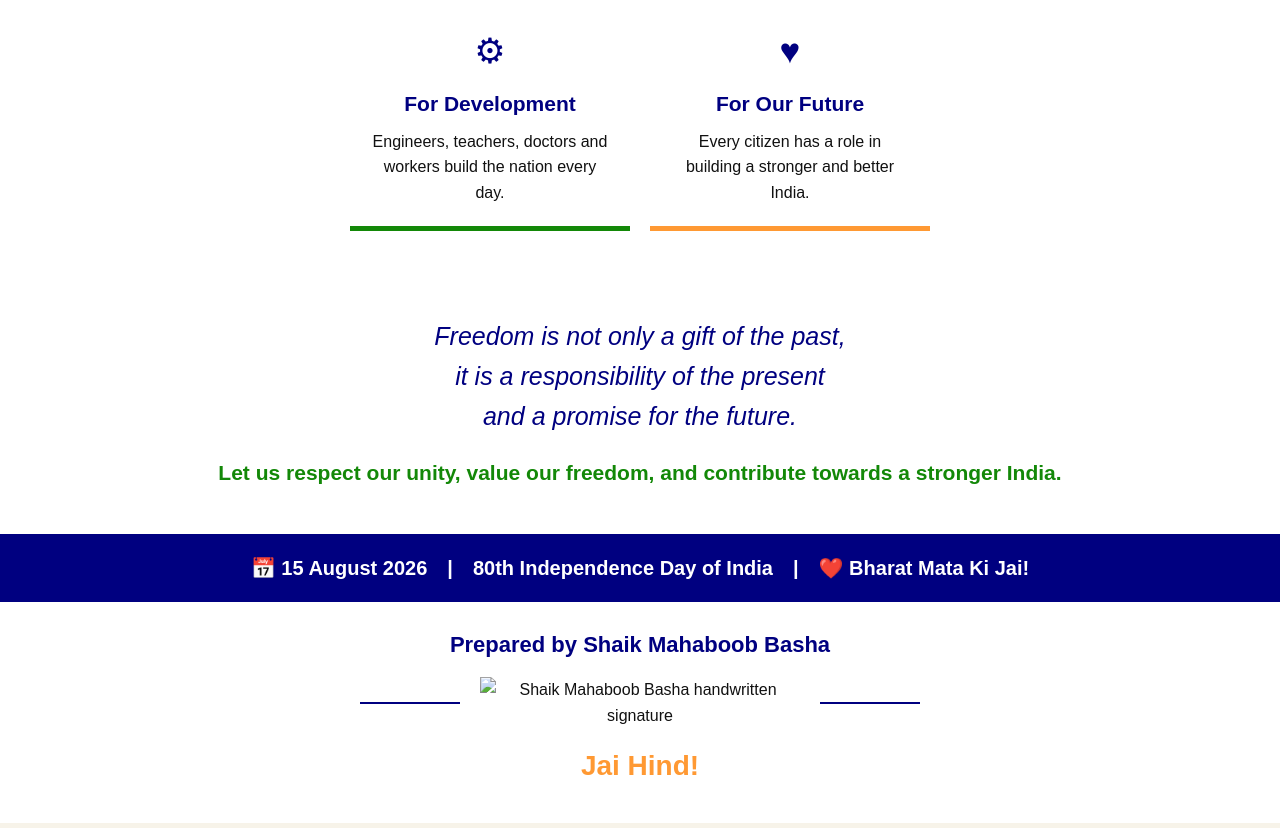
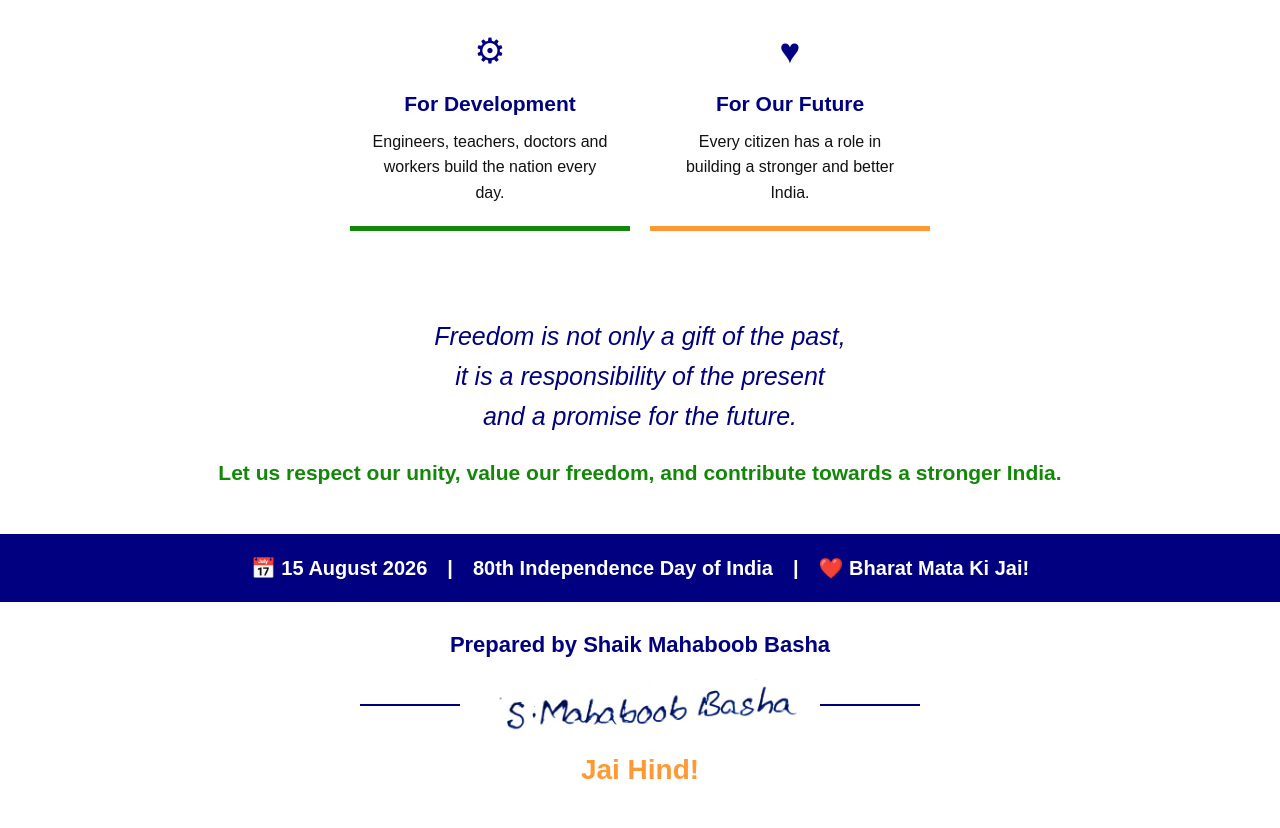
Before and after one commit to shaikbasha-dev/Indian-Independence-Day-2026, a plain HTML site: page index.html in a window 1280 px wide. Shown: the part 2341-3169 px from the top of the page. Drawn offline with Linux system fonts and the light colour scheme.

Commit message:
fix: correct handwritten signature image path
Correct the handwritten signature image reference in index.html to match the actual filename stored in the assets folder.

Update the image source from assets/signature.png to assets/signature-transparent.png so the original handwritten signature loads correctly in the webpage footer.

No changes are made to the signature itself or its styling.

```diff
--- a/index.html
+++ b/index.html
@@ -48,12 +48,9 @@
     </header>
 
 
-    <!-- Main Content -->
+    <!-- Indian National Flag -->
 
     <main>
-
-
-        <!-- Indian National Flag -->
 
         <section class="flag-section">
 
@@ -373,11 +370,10 @@
 
         </section>
 
-
     </main>
 
 
-    <!-- Bottom Information Bar -->
+    <!-- Information Bar -->
 
     <div class="information-bar">
 
@@ -417,7 +413,7 @@
             <span class="signature-line"></span>
 
             <img
-                src="assets/signature.png"
+                src="assets/signature-transparent.png"
                 alt="Shaik Mahaboob Basha handwritten signature"
                 class="signature-image"
             >
```
